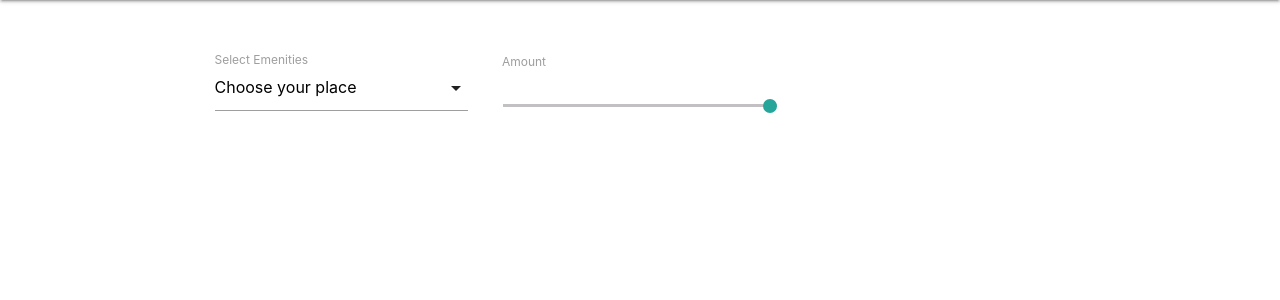
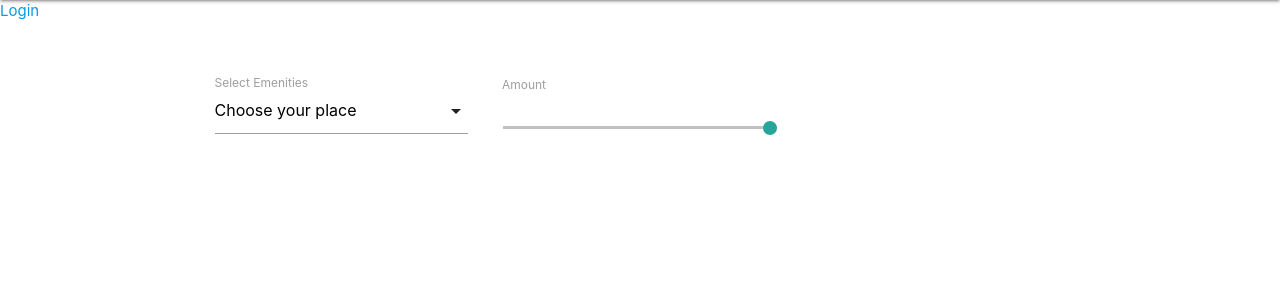
Before and after one commit to sharminafifa25/Gas-N-Go, a Django app: page / in a window 1280 px wide. Shown: the part 64-364 px from the top of the page. Run offline with Django 3.2, Linux system fonts and the light colour scheme; data that the repository does not hold is empty.

Commit message:
updated login.html

```diff
--- /dev/null
+++ b/acccounts/urls.py
@@ -0,0 +1,10 @@
+from django.contrib import admin
+from django.urls import path
+from . import views
+from .views import *
+
+urlpatterns = [
+    path('', login, name="login"),
+
+
+]
--- a/acccounts/views.py
+++ b/acccounts/views.py
@@ -1,3 +1,5 @@
 from django.shortcuts import render
 
 # Create your views here.
+def login(request):
+    return render(request, 'login.html')
--- a/core/settings.py
+++ b/core/settings.py
@@ -37,7 +37,8 @@ INSTALLED_APPS = [
     'django.contrib.sessions',
     'django.contrib.messages',
     'django.contrib.staticfiles',
-    'home'
+    'home',
+    'acccounts',
 ]
 
 MIDDLEWARE = [
--- a/core/urls.py
+++ b/core/urls.py
@@ -17,6 +17,7 @@ from django.contrib import admin
 from django.urls import path,include
 
 urlpatterns = [
-    path('' ,include('home.urls')),
+    path('', include('home.urls')),
+    path('accounts/', include('acccounts.urls')),
     path('admin/', admin.site.urls),
 ]
--- a/home/templates/home.html
+++ b/home/templates/home.html
@@ -21,8 +21,10 @@
         <nav>
             <div class="nav-wrapper">
             <a href="/" class="brand-logo p3">  GAS N GO</a>
-            </div>
-        </nav>
+        </div>
+    </nav>
+    <!-- TODO: design login button -->
+    <a href="{% url 'login' %}">Login</a>
         <div class="container" style="margin-top:50px">
             <div class="row">
                 <div class="col m4">
```
